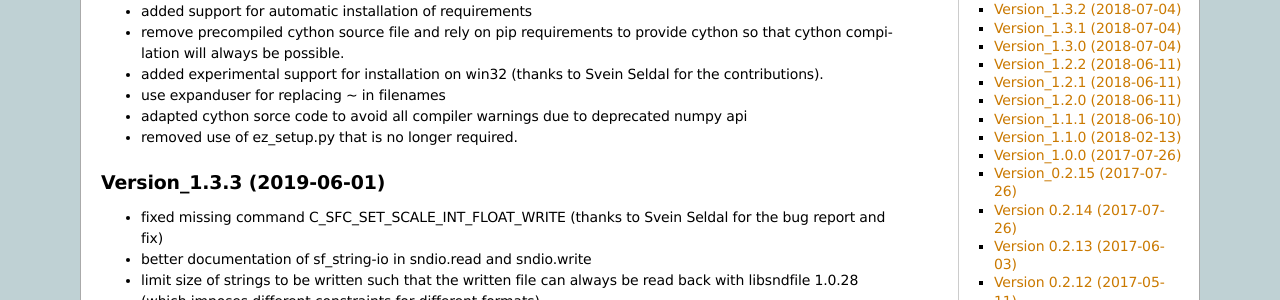
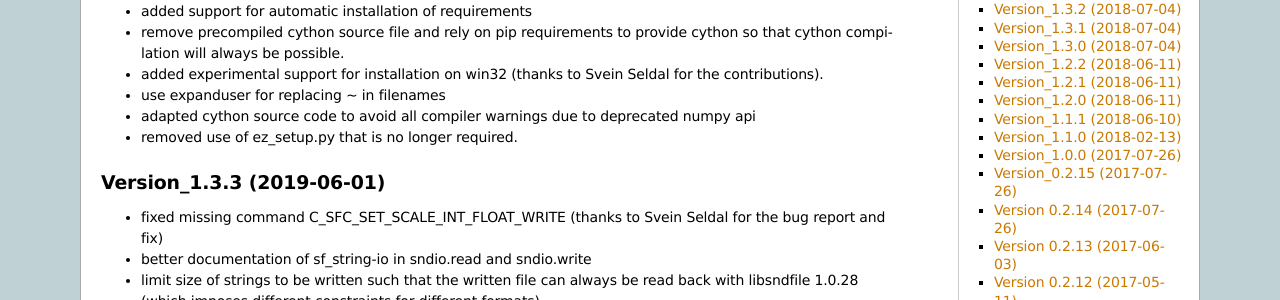
Before and after one commit to roebel/pysndfile, a Sphinx documentation site: the page built from doc/source/Changes.rst, in a window 1280 px wide and 900 px high. Shown: the part 139-439 px from the top of the window. Built offline with Sphinx 7.4.7, drawn with Linux system fonts in a browser that asks for light colours.

Commit message:
Fixed typo for 1.3.4

```diff
--- a/doc/source/Changes.rst
+++ b/doc/source/Changes.rst
@@ -10,7 +10,7 @@ Version_1.3.4 (2019-07-23)
 -  added experimental support for installation on win32 (thanks to Svein
    Seldal for the contributions).
 -  use expanduser for replacing ~ in filenames
--  adapted cython sorce code to avoid all compiler warnings due to
+-  adapted cython source code to avoid all compiler warnings due to
    deprecated numpy api
 -  removed use of ez_setup.py that is no longer required.
 
```
Also changed, not shown: README.md (+1 -1 lines), 1 other file.
